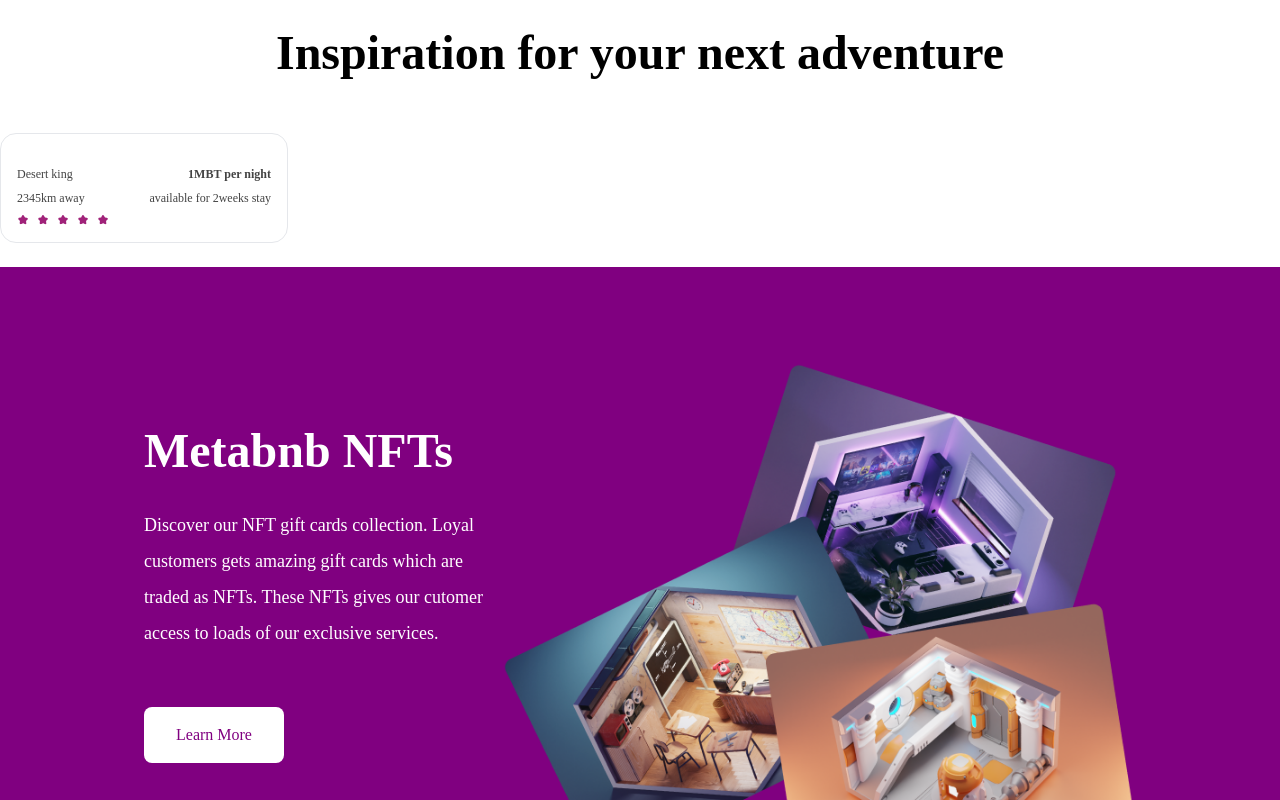
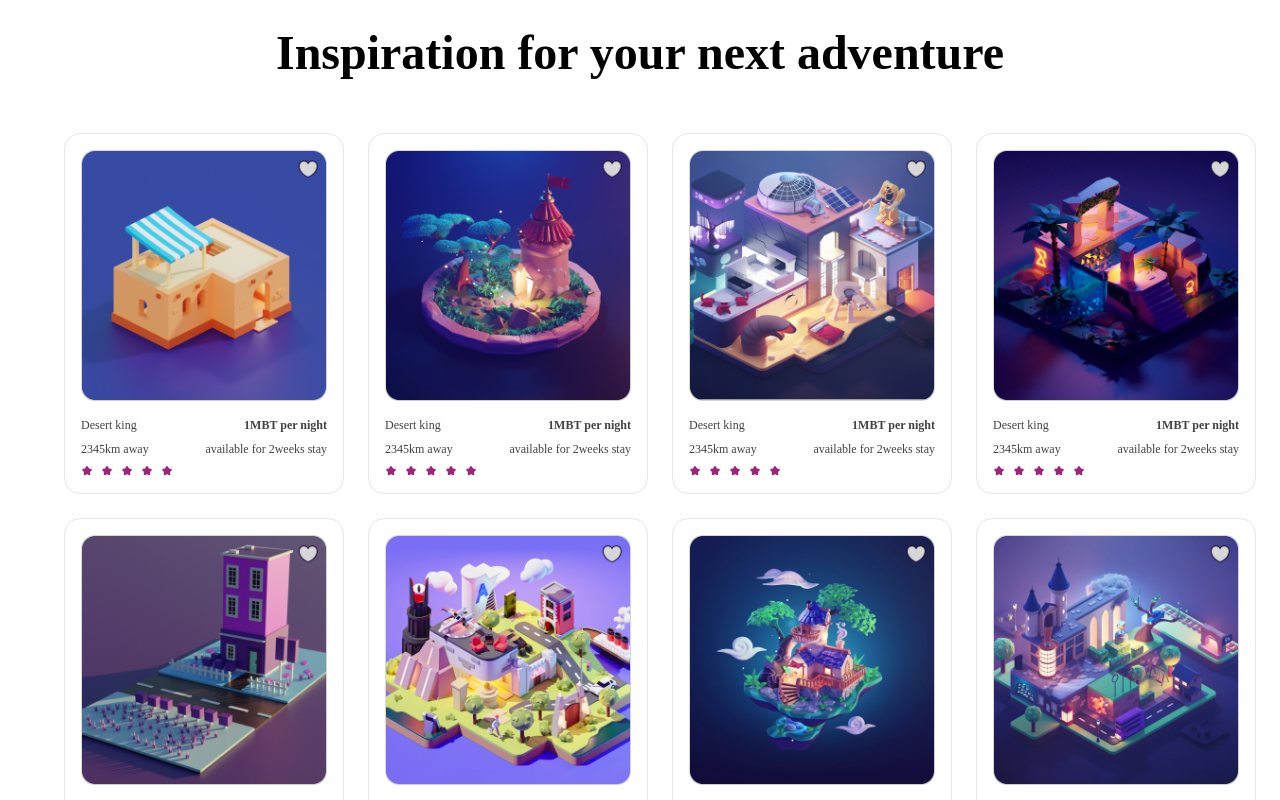
Before and after one commit to Ehidiamhen/meta-bnb, a React (Create React App) app: page / in a window 1280 px wide. Shown: the part 840-1640 px from the top of the page. Built offline with nearby package versions, Linux system fonts and the light colour scheme; a web font is replaced by a local one.

Commit message:
Completed the rendering of locations using the template component

```diff
--- a/src/components/Locations/Locations.js
+++ b/src/components/Locations/Locations.js
@@ -5,7 +5,36 @@ export default function Locations () {
     return (
         <>
             <p className="font-bold text-5xl py-14">Inspiration for your next adventure</p>
-            <Place />
+            <div className="ml-16">
+                <div className="flex">
+                    <Place
+                      src={'/images/locations/place-5.png'}
+                    />
+                    <Place
+                      src={'/images/locations/place-6.png'}
+                    />
+                    <Place
+                      src={'/images/locations/place-7.png'}
+                    />
+                    <Place
+                      src={'/images/locations/place-8.png'}
+                    />
+                </div>
+                <div className="flex mb-7">
+                    <Place
+                      src={'/images/locations/place-1.png'}
+                    />
+                    <Place
+                      src={'/images/locations/place-2.png'}
+                    />
+                    <Place
+                      src={'/images/locations/place-3.png'}
+                    />
+                    <Place
+                      src={'/images/locations/place-4.png'}
+                    />
+                </div>
+            </div>
         </>
     )
 }
```
